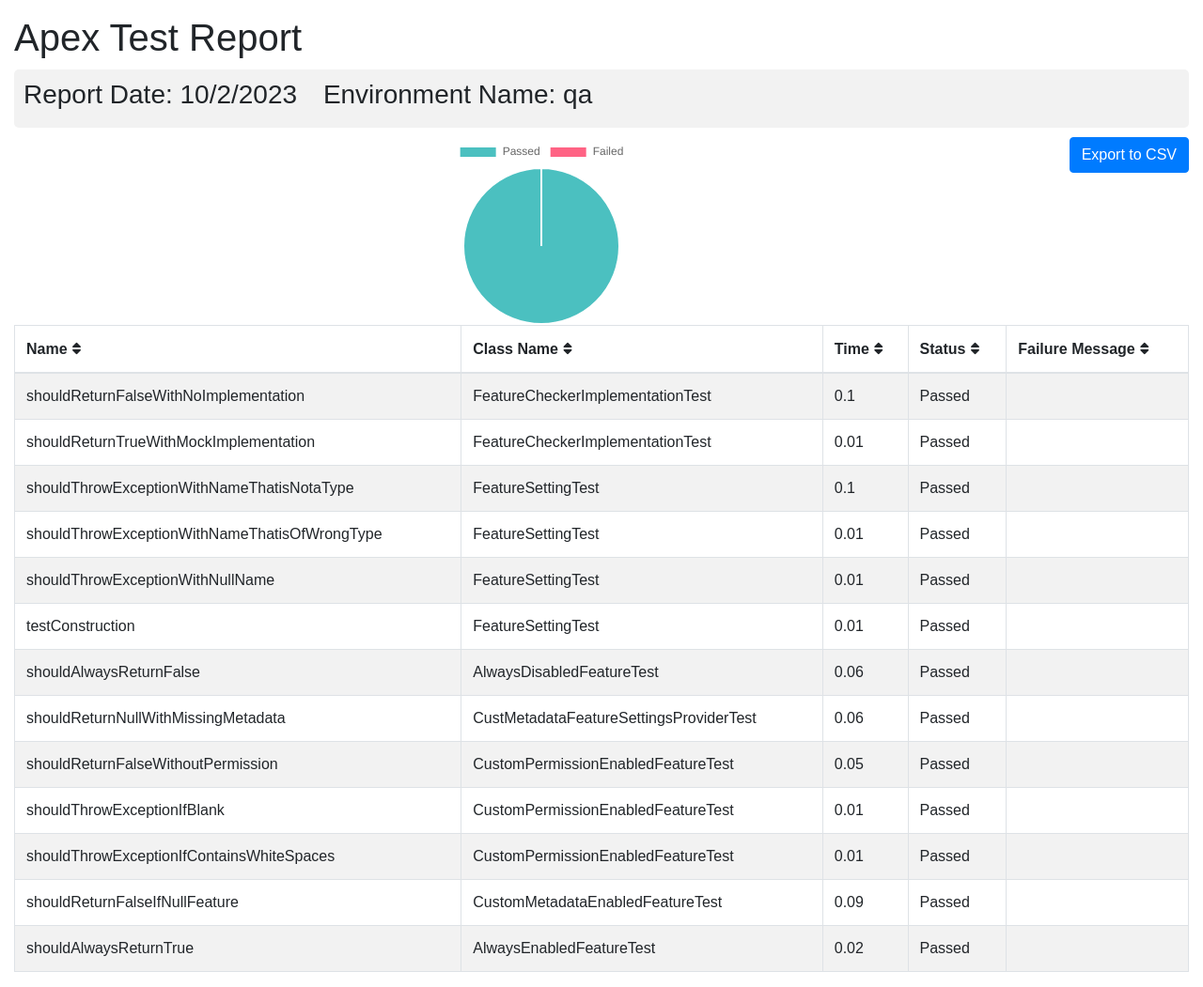
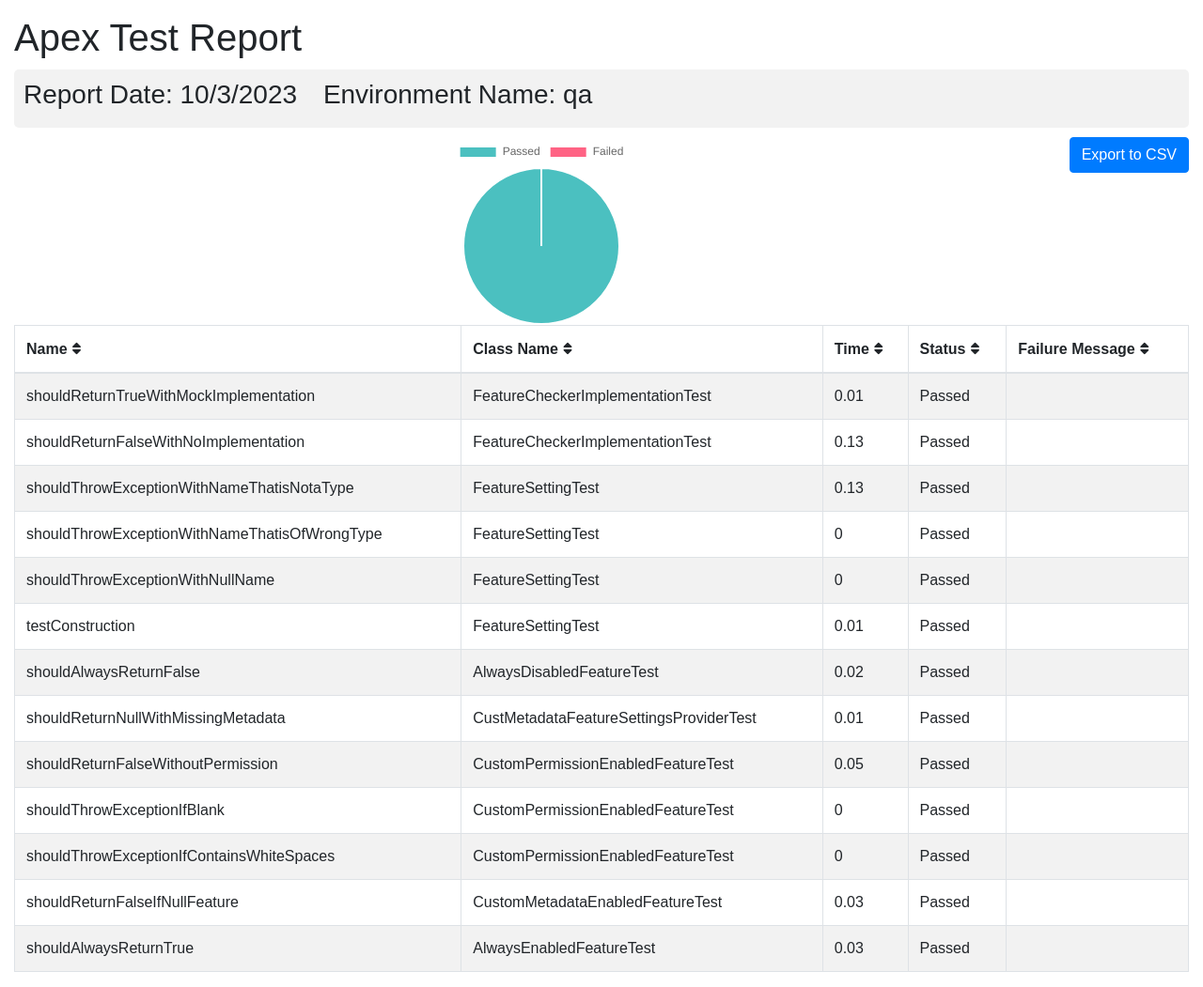
Before and after one commit to flxbl-io/sfops-dashboard, a Jekyll site: the page apextestResults/qa.html, which Jekyll copies as it is, in a window 1280 px wide. Shown: the whole page at 94% size. Built offline with Jekyll 4.4.1, drawn with Linux system fonts in a browser that asks for light colours.

Commit message:
updated test results of qa

```diff
--- a/apextestResults/qa.html
+++ b/apextestResults/qa.html
@@ -102,7 +102,7 @@
       <div class="container-fluid">
         <h1 class="mt-3">Apex Test Report</h1>
         <div class="info-card">
-        <h3>Report Date: 10/2/2023 <span style="margin-left: 20px;">Environment Name: qa</span></h3>
+        <h3>Report Date: 10/3/2023 <span style="margin-left: 20px;">Environment Name: qa</span></h3>
         </div>
         <button onclick="exportTableToCSV('testReport.csv')" class="btn btn-primary float-right">Export to CSV</button>
         <div id="chart-container">
@@ -121,13 +121,6 @@
             </thead>
             <tbody>
         <tr>
-          <td>shouldReturnFalseWithNoImplementation</td>
-          <td>FeatureCheckerImplementationTest</td>
-          <td>0.1</td>
-          <td>Passed</td>
-          <td></td>
-        </tr>
-        <tr>
           <td>shouldReturnTrueWithMockImplementation</td>
           <td>FeatureCheckerImplementationTest</td>
           <td>0.01</td>
@@ -135,23 +128,30 @@
           <td></td>
         </tr>
         <tr>
+          <td>shouldReturnFalseWithNoImplementation</td>
+          <td>FeatureCheckerImplementationTest</td>
+          <td>0.13</td>
+          <td>Passed</td>
+          <td></td>
+        </tr>
+        <tr>
           <td>shouldThrowExceptionWithNameThatisNotaType</td>
           <td>FeatureSettingTest</td>
-          <td>0.1</td>
+          <td>0.13</td>
           <td>Passed</td>
           <td></td>
         </tr>
         <tr>
           <td>shouldThrowExceptionWithNameThatisOfWrongType</td>
           <td>FeatureSettingTest</td>
-          <td>0.01</td>
+          <td>0</td>
           <td>Passed</td>
           <td></td>
         </tr>
         <tr>
           <td>shouldThrowExceptionWithNullName</td>
           <td>FeatureSettingTest</td>
-          <td>0.01</td>
+          <td>0</td>
           <td>Passed</td>
           <td></td>
         </tr>
@@ -165,14 +165,14 @@
         <tr>
           <td>shouldAlwaysReturnFalse</td>
           <td>AlwaysDisabledFeatureTest</td>
-          <td>0.06</td>
+          <td>0.02</td>
           <td>Passed</td>
           <td></td>
         </tr>
         <tr>
           <td>shouldReturnNullWithMissingMetadata</td>
           <td>CustMetadataFeatureSettingsProviderTest</td>
-          <td>0.06</td>
+          <td>0.01</td>
           <td>Passed</td>
           <td></td>
         </tr>
@@ -186,28 +186,28 @@
         <tr>
           <td>shouldThrowExceptionIfBlank</td>
           <td>CustomPermissionEnabledFeatureTest</td>
-          <td>0.01</td>
+          <td>0</td>
           <td>Passed</td>
           <td></td>
         </tr>
         <tr>
           <td>shouldThrowExceptionIfContainsWhiteSpaces</td>
           <td>CustomPermissionEnabledFeatureTest</td>
-          <td>0.01</td>
+          <td>0</td>
           <td>Passed</td>
           <td></td>
         </tr>
         <tr>
           <td>shouldReturnFalseIfNullFeature</td>
           <td>CustomMetadataEnabledFeatureTest</td>
-          <td>0.09</td>
+          <td>0.03</td>
           <td>Passed</td>
           <td></td>
         </tr>
         <tr>
           <td>shouldAlwaysReturnTrue</td>
           <td>AlwaysEnabledFeatureTest</td>
-          <td>0.02</td>
+          <td>0.03</td>
           <td>Passed</td>
           <td></td>
         </tr>
```
